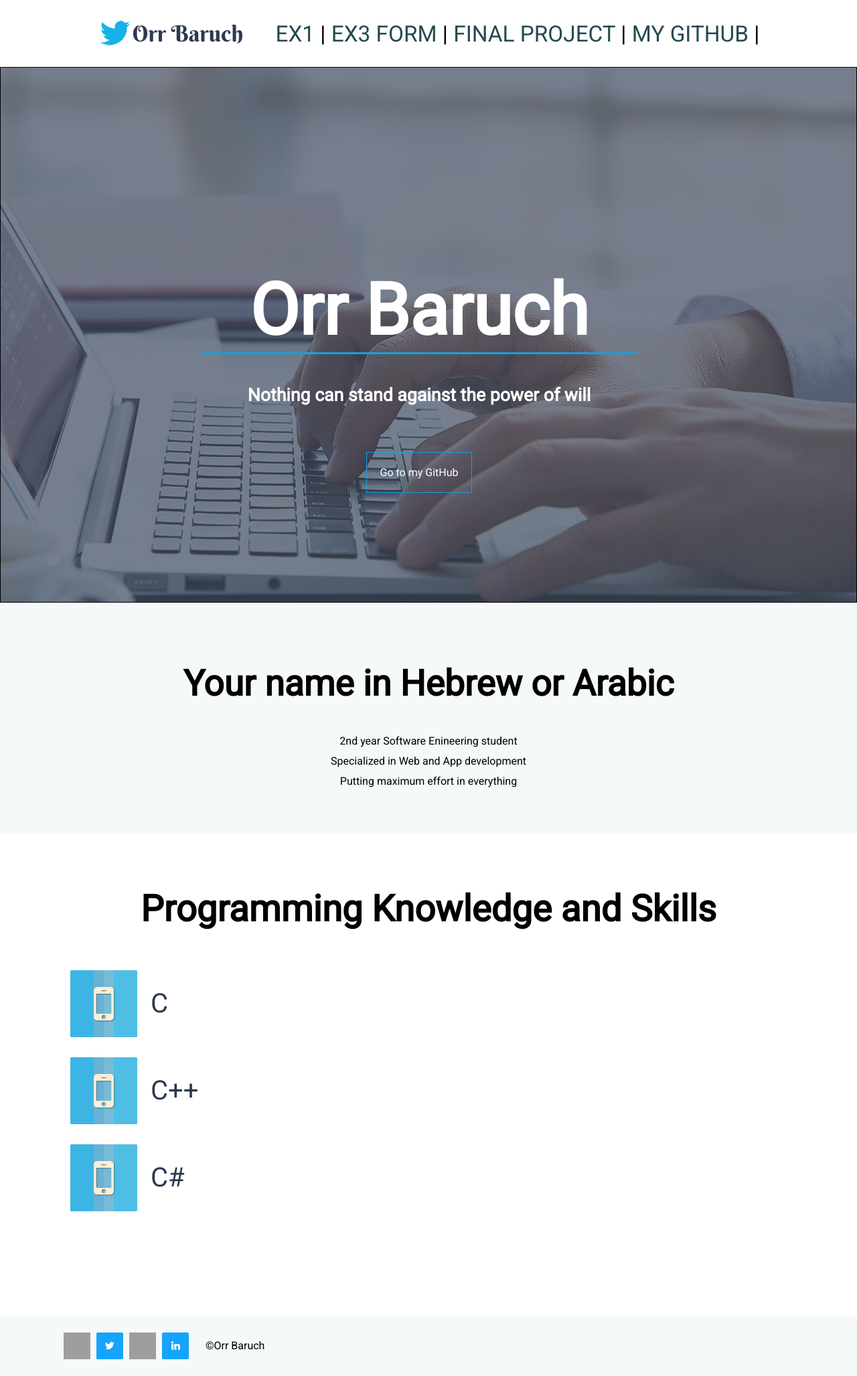
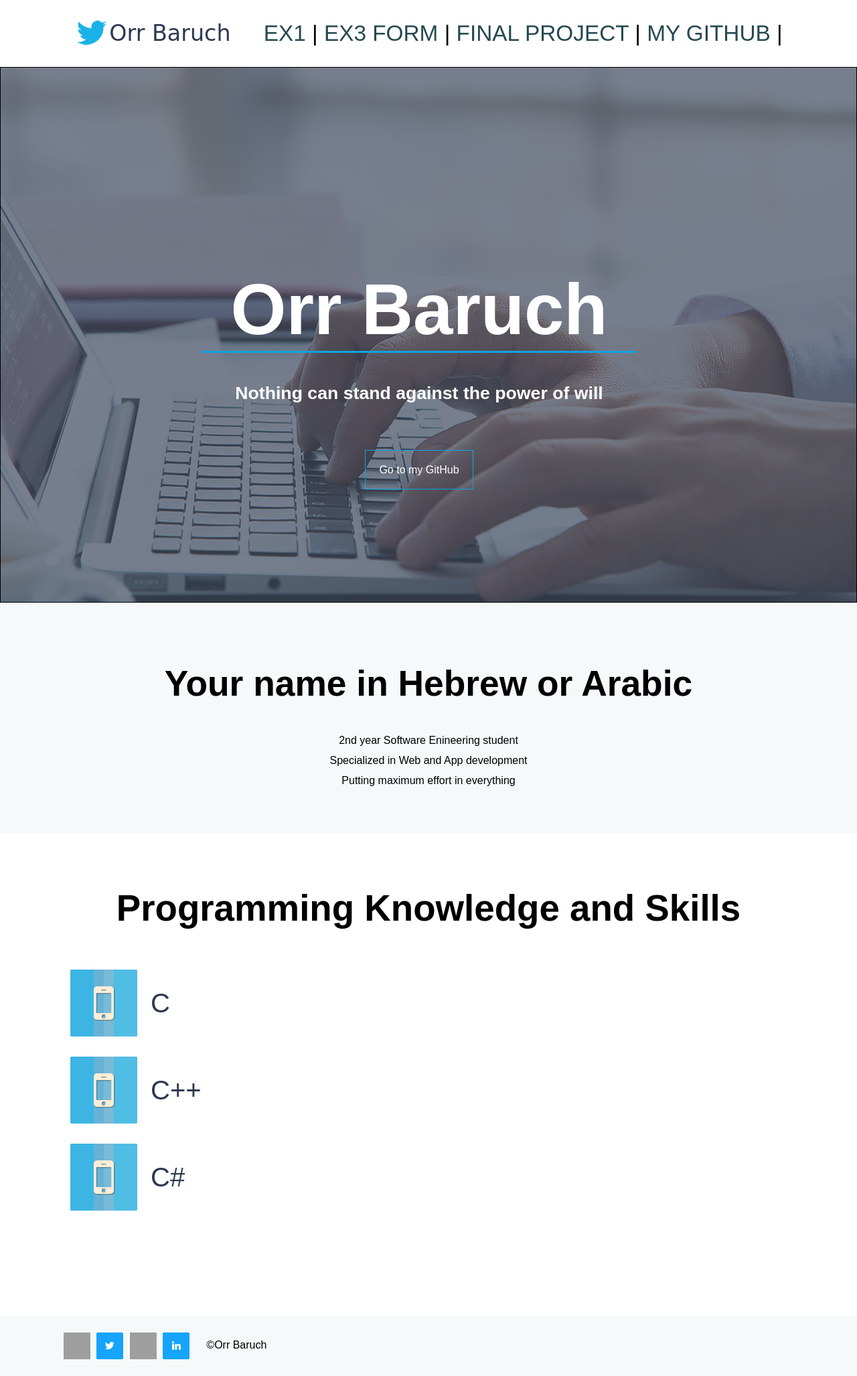
Before and after one commit to orbgitter/Yonit, a PHP site: page / in a window 1280 px wide. Shown: the whole page at 67% size. Run offline with PHP 8.4, Linux system fonts and the light colour scheme; grey boxes are pictures that could not be loaded.

Commit message:
Update style.css

```diff
--- a/ex2/includes/style.css
+++ b/ex2/includes/style.css
@@ -1,11 +1,10 @@
-@import url('https://fonts.googleapis.com/css?family=Berkshire+Swash|Pacifico|Roboto|PT+Sans');
 * {
     margin: 0;
     padding: 0;
 }
 
 html {
-    font-family: 'Roboto', sans-serif;
+    font-family: 'Arial', sans-serif;
 }
 
 a {
```
